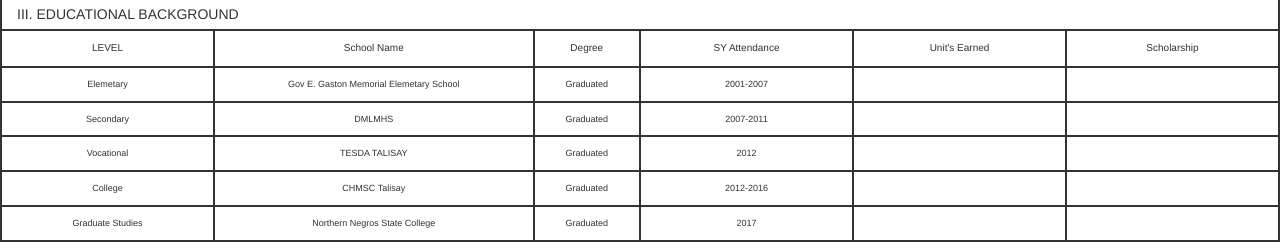
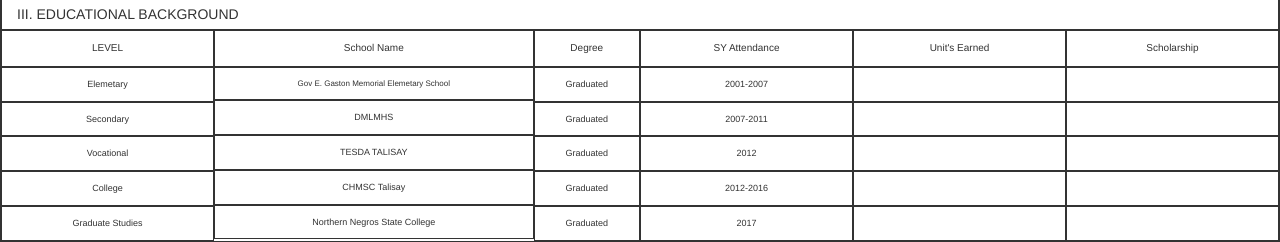
Before and after one commit to kennethaboy/profiling, a PHP site: page / in a window 1280 px wide. Shown: the part 843-1085 px from the top of the page. Run offline with PHP 8.4, Linux system fonts and the light colour scheme.

Commit message:
FINAL UPDATE

```diff
--- a/index.php
+++ b/index.php
@@ -156,7 +156,7 @@
 	<div class = "col-lg-3 col-md-3 col-sm-3 col-xs-3">
 		<div class = "row">
 			<div class = "col-lg-12 bord" style = "font-size:10px; text-align:center; padding:10px 0px;">School Name</div>
-			<div class = "col-lg-12 bord" style ="font-size:9px; text-align:center; padding:10px 0px;">Gov E. Gaston Memorial Elemetary School</div>
+			<div class = "col-lg-12 bord" style ="font-size:8px; text-align:center; padding:10px 0px;">Gov E. Gaston Memorial Elemetary School</div>
 			<div class = "col-lg-12 bord" style ="font-size:9px; text-align:center; padding:10px 0px;">DMLMHS</div>
 			<div class = "col-lg-12 bord" style ="font-size:9px; text-align:center; padding:10px 0px;">TESDA TALISAY</div>
 			<div class = "col-lg-12 bord" style ="font-size:9px; text-align:center; padding:10px 0px; ">CHMSC Talisay</div>
```
